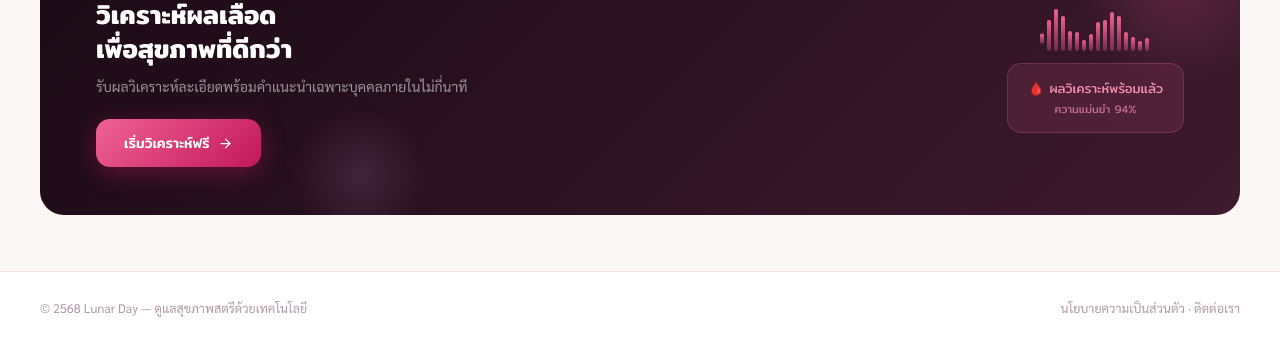
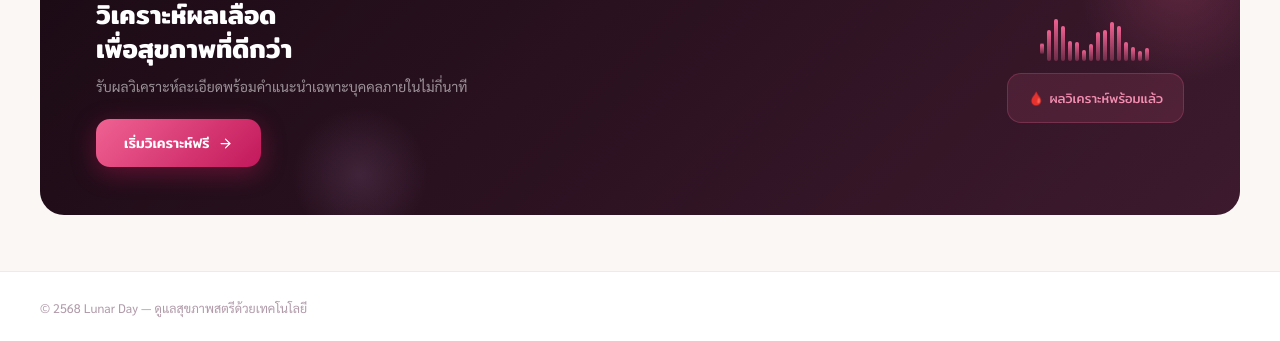
Before and after one commit to yourmenis/Lunar-Day, a Next.js app in the folder frontend/: page /home in a window 1280 px wide. Shown: the part 820-1161 px from the top of the page. Built offline with nearby package versions, Linux system fonts and the light colour scheme; no server answers.

Commit message:
feat(home): update hero title font to Sarabun, remove stats strip section

```diff
--- a/frontend/app/home/page.tsx
+++ b/frontend/app/home/page.tsx
@@ -716,7 +716,6 @@ export default function HomePage() {
               textAlign: 'center',
             }}>
               🩸 ผลวิเคราะห์พร้อมแล้ว<br />
-              <span style={{ fontSize: 11, opacity: 0.7 }}>ความแม่นยำ 94%</span>
             </div>
           </div>
         </div>
@@ -724,7 +723,6 @@ export default function HomePage() {
         {/* ── Footer ── */}
         <footer className="home-footer">
           <span>© 2568 Lunar Day — ดูแลสุขภาพสตรีด้วยเทคโนโลยี</span>
-          <span>นโยบายความเป็นส่วนตัว · ติดต่อเรา</span>
         </footer>
       </div>
       <LoginToast show={showLoginToast} onClose={() => setShowLoginToast(false)} />
```
